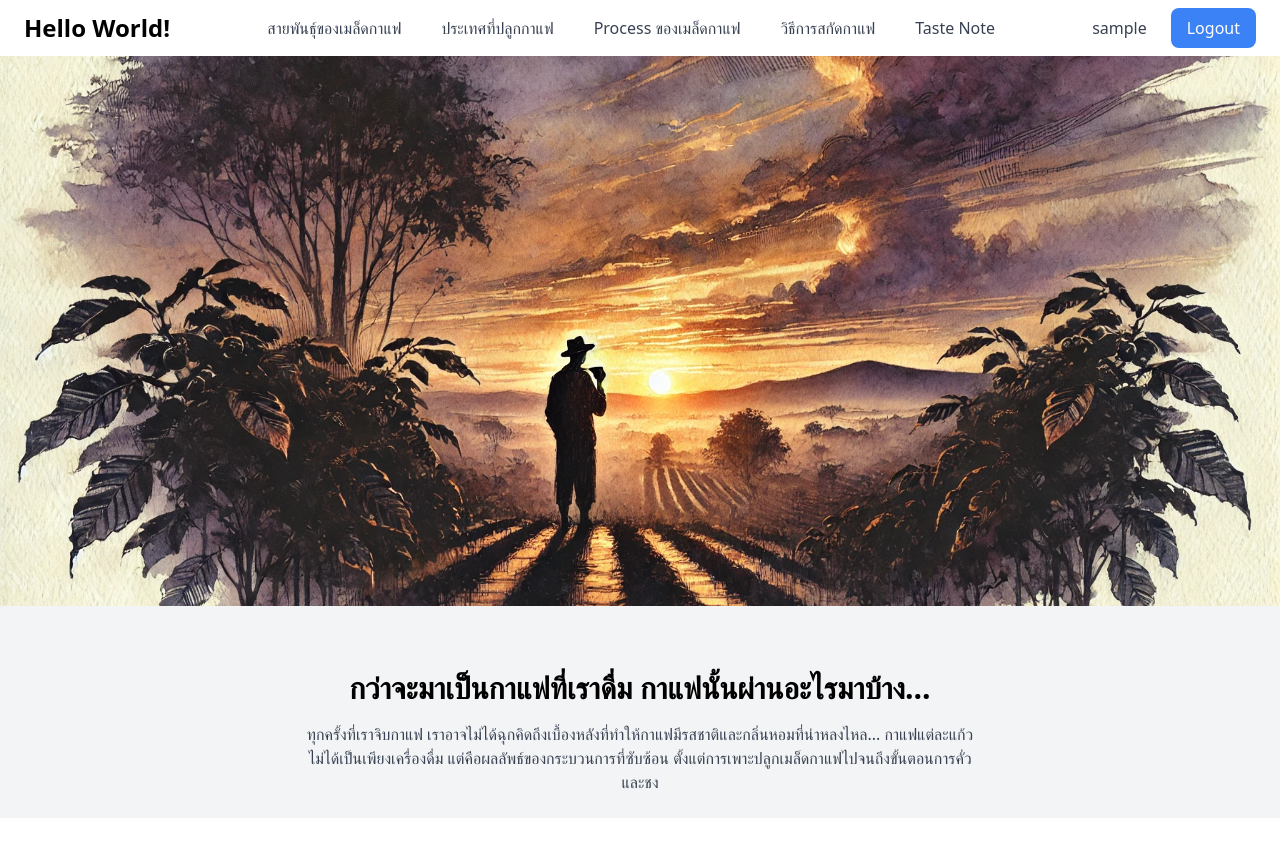
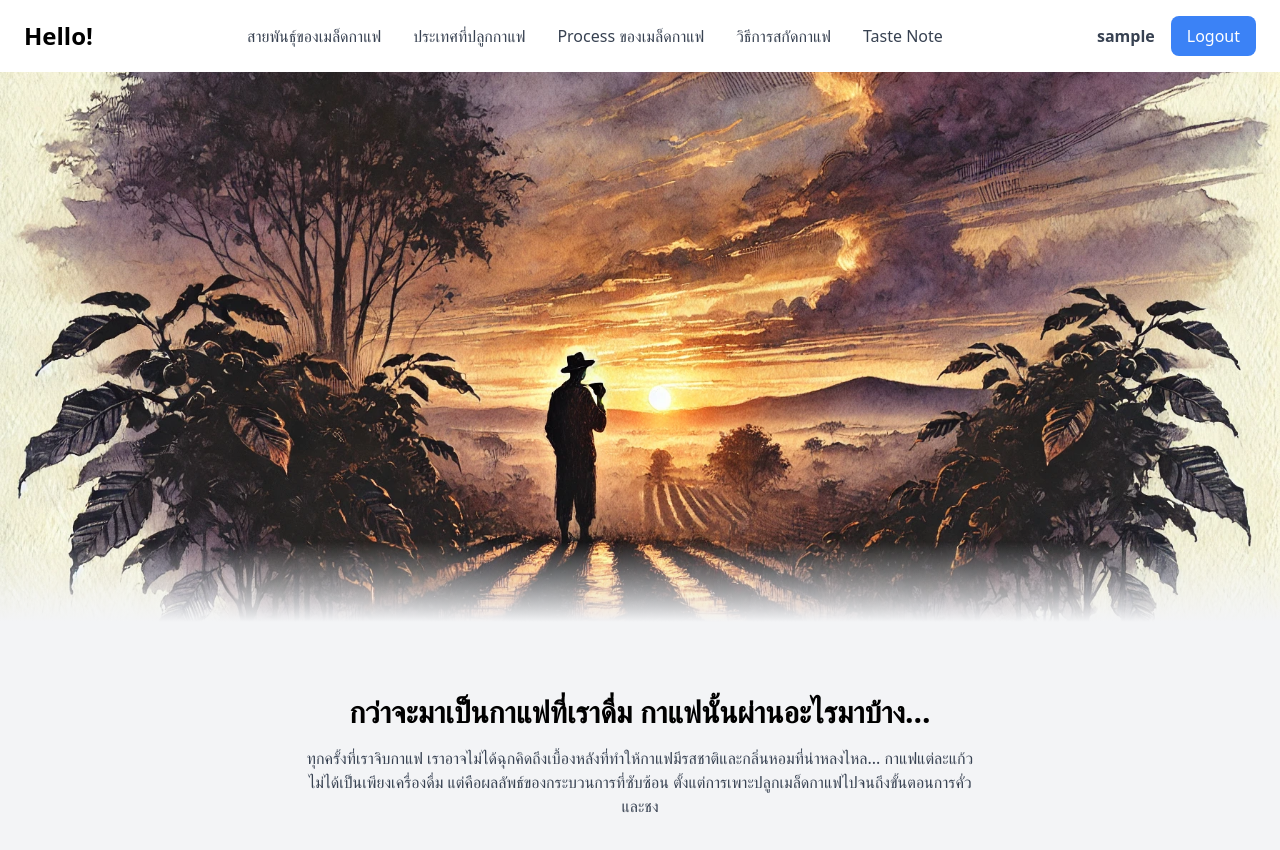
Before and after one commit to korphasut/my-frontend, a Nuxt app: page /homepage in a window 1280 px wide. Before the commit the page ends 818 px from the top, so only its background shows below. Built offline with nearby package versions, Linux system fonts and the light colour scheme; sample sign-in values are in the browser's storage.

Commit message:
Fix refresh and add fading picture

```diff
--- a/pages/homepage.vue
+++ b/pages/homepage.vue
@@ -1,27 +1,37 @@
 <script setup lang="ts">
-import { ref } from "vue";
+import { ref, onMounted } from "vue";
 import { useRouter } from "vue-router";
 import homepageImage from '@/assets/images/test_alonehope.webp';
 
 const router = useRouter();
-const username = ref(localStorage.getItem("username") || "Guest");
+const username = ref("Guest");
 const showLogoutConfirm = ref(false);
+const isMenuOpen = ref(false);
+
+onMounted(() => {
+  if (process.client) {
+    username.value = localStorage.getItem("username") || "Guest";
+  }
+});
 
 const logout = () => {
+  if (process.client) {
     localStorage.removeItem("token");
     localStorage.removeItem("username");
-    router.push("/");
+  }
+  router.push("/");
 };
 </script>
 
 <template>
     <div class="min-h-screen bg-gray-100 flex flex-col">
         <!-- Navbar -->
-        <nav class="bg-white shadow-md px-6 py-2 flex flex-wrap justify-between items-center">
-            <h1 class="text-2xl font-bold">Hello World!</h1>
+        <nav class="bg-white shadow-md px-6 py-4 flex items-center justify-between">
+            <!-- Logo / Title (ชิดซ้าย) -->
+            <h1 class="text-2xl font-bold">Hello!</h1>
 
-            <!-- Navigation Links -->
-            <ul class="flex flex-wrap gap-10 text-gray-700">
+            <!-- Navigation Links (อยู่ตรงกลาง) -->
+            <ul class="hidden sm:flex flex-grow justify-center space-x-8 text-gray-700">
                 <li class="hover:text-blue-500 cursor-pointer transition">สายพันธุ์ของเมล็ดกาแฟ</li>
                 <li class="hover:text-blue-500 cursor-pointer transition">ประเทศที่ปลูกกาแฟ</li>
                 <li class="hover:text-blue-500 cursor-pointer transition">Process ของเมล็ดกาแฟ</li>
@@ -29,23 +39,40 @@ const logout = () => {
                 <li class="hover:text-blue-500 cursor-pointer transition">Taste Note</li>
             </ul>
 
-            <!-- Username & Logout -->
-            <div class="flex items-center space-x-6">
-                <span class="text-gray-700">{{ username }}</span>
+            <!-- Username & Logout (ชิดขวาสุด) -->
+            <div class="flex items-center space-x-4 ml-auto">
+                <span class="text-gray-700 font-semibold">{{ username }}</span>
                 <button @click="showLogoutConfirm = true"
                     class="bg-blue-500 text-white px-4 py-2 rounded-lg hover:bg-blue-600 transition">
                     Logout
                 </button>
             </div>
+
+            <!-- Hamburger Menu (Mobile) -->
+            <button @click="isMenuOpen = !isMenuOpen" class="sm:hidden text-gray-700 text-2xl ml-4">
+                ☰
+            </button>
         </nav>
 
+        <!-- Mobile Menu -->
+        <div v-if="isMenuOpen" class="sm:hidden bg-white shadow-md px-6 py-4">
+            <ul class="flex flex-col space-y-2 text-gray-700">
+                <li class="hover:text-blue-500 cursor-pointer transition">สายพันธุ์ของเมล็ดกาแฟ</li>
+                <li class="hover:text-blue-500 cursor-pointer transition">ประเทศที่ปลูกกาแฟ</li>
+                <li class="hover:text-blue-500 cursor-pointer transition">Process ของเมล็ดกาแฟ</li>
+                <li class="hover:text-blue-500 cursor-pointer transition">วิธีการสกัดกาแฟ</li>
+                <li class="hover:text-blue-500 cursor-pointer transition">Taste Note</li>
+            </ul>
+        </div>
+
         <!-- Full Width Banner -->
-        <div class="w-full">
+        <div class="w-full relative">
             <img :src="homepageImage" alt="Coffee Banner" class="w-full h-[550px] object-cover">
+            <div class="absolute bottom-0 left-0 w-full h-20 bg-gradient-to-b from-transparent to-gray-100"></div>
         </div>
 
         <!-- Main Content -->
-        <div class="flex flex-col items-center justify-center text-center p-6 mt-10">
+        <div class="flex flex-col items-center justify-center text-center p-8 mt-10">
             <h2 class="text-3xl font-semibold">กว่าจะมาเป็นกาแฟที่เราดื่ม กาแฟนั้นผ่านอะไรมาบ้าง...</h2>
             <p class="text-gray-700 max-w-2xl mt-4">
                 ทุกครั้งที่เราจิบกาแฟ เราอาจไม่ได้ฉุกคิดถึงเบื้องหลังที่ทำให้กาแฟมีรสชาติและกลิ่นหอมที่น่าหลงไหล...
@@ -61,7 +88,7 @@ const logout = () => {
                 <p class="text-gray-600 mb-6">Are you sure you want to logout?</p>
                 <div class="flex justify-center space-x-4">
                     <button @click="logout"
-                        class="bg-red-500 text-white px-4 py-2 rounded-lg hover:bg-red-600 transition">
+                        class="bg-red-400 text-white px-4 py-2 rounded-lg hover:bg-red-500 transition">
                         Logout
                     </button>
                     <button @click="showLogoutConfirm = false"
--- a/pages/index.vue
+++ b/pages/index.vue
@@ -75,7 +75,7 @@ const login = async () => {
 
             <!-- Login Button -->
             <button @click="login" :disabled="!isFormValid || isLoading"
-                class="w-full bg-sky-400 text-white py-3 rounded-md hover:bg-sky-500 transition text-lg sm:text-base flex justify-center items-center disabled:bg-red-400 disabled:cursor-not-allowed"
+                class="w-full bg-blue-400 text-white py-3 rounded-md hover:bg-blue-500 transition text-lg sm:text-base flex justify-center items-center disabled:bg-red-400 disabled:cursor-not-allowed"
                 data-testid="login-button">
 
                 <svg v-if="isLoading" class="animate-spin h-5 w-5 mr-2 border-t-2 border-white rounded-full"
```
